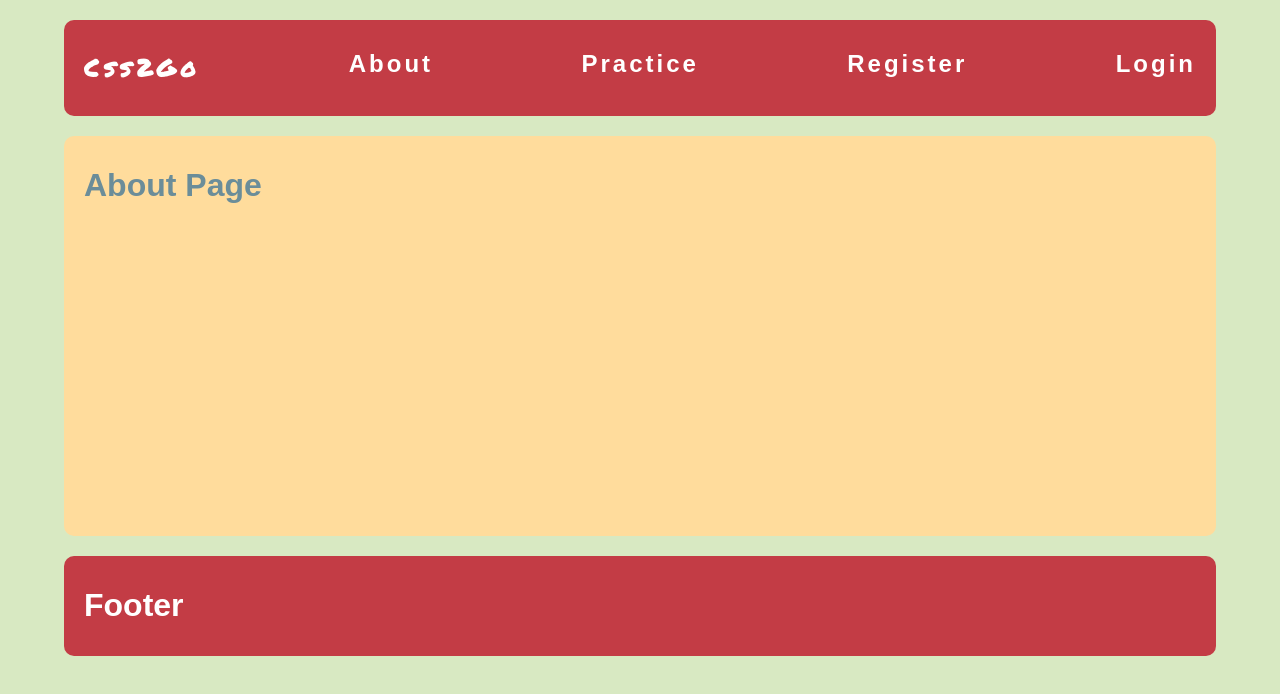
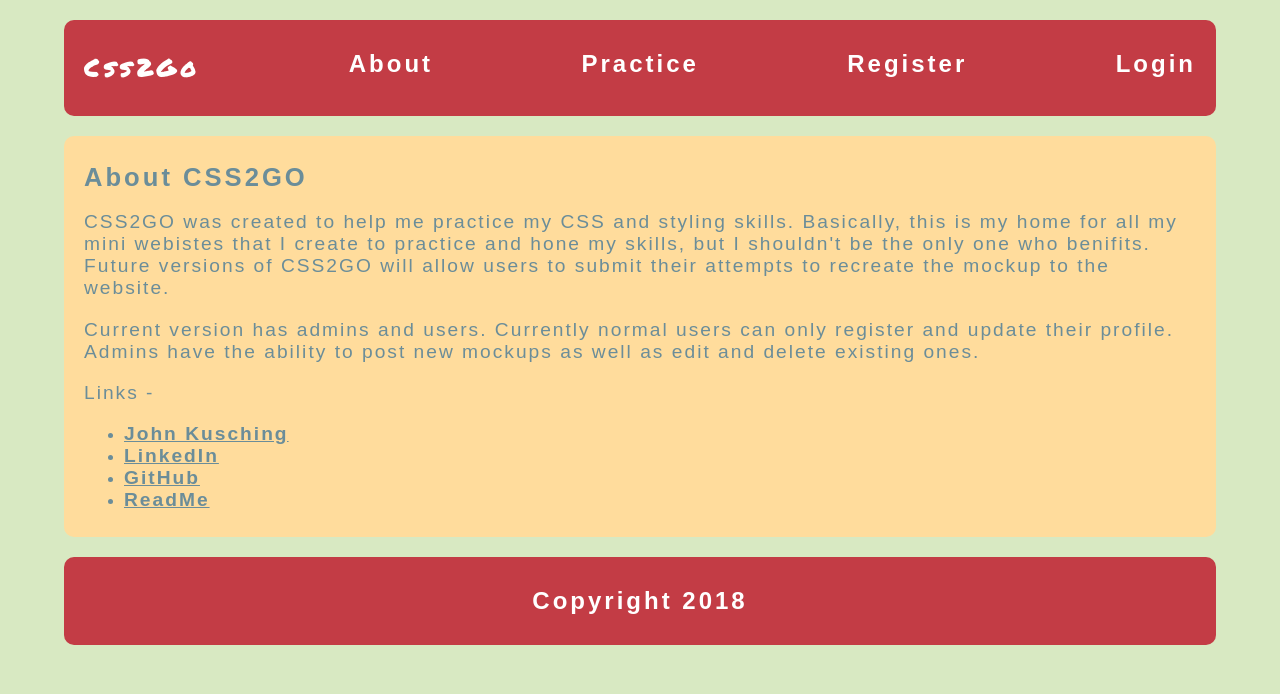
Before and after one commit to johnzxcvbnm/Pickle-Rick, a website: page public/index.html in a window 1280 px wide. Both pictures are taken after a click on the element "About". Drawn offline with nearby package versions, Linux system fonts and the light colour scheme; no server answers; a web font is replaced by a local one.

Commit message:
Updated home page and about page.  Fixed some CSS styling

```diff
--- a/public/css/main.css
+++ b/public/css/main.css
@@ -49,7 +49,7 @@ nav, footer {
   /* font-size: 2em; */
 }
 
-nav h5 {
+nav h5, footer h5 {
   font-size: 1.5em;
   letter-spacing: 3px;
   margin: 20px 0;
@@ -57,6 +57,46 @@ nav h5 {
 
 /****** Footer Section ******/
 
+footer {
+  text-align: center;
+  display: flex;
+  justify-content: center;
+}
+
+/****** Home Page Section ******/
+.homeSection {
+  text-align: center;
+  letter-spacing: 3px;
+  margin: 20px;
+}
+
+.homeSection h1 {
+  font-size: 4em;
+  letter-spacing: 4px;
+  margin-bottom: 0;
+}
+
+/****** About Page Section ******/
+.aboutSelection h1{
+  letter-spacing: 3px;
+  font-size: 1.6em;
+}
+
+.aboutSelection p, .aboutSelection a {
+  letter-spacing: 2px;
+  font-size: 1.2em;
+}
+
+.aboutSelection a {
+  color: var(--color-01);
+  font-weight: bold;
+  text-decoration: underline;
+}
+
+.aboutSelection a:hover {
+  color: var(--color-04);
+  text-decoration: none;
+}
 
 /****** Main Content Section ******/
 
--- a/public/partials/about.html
+++ b/public/partials/about.html
@@ -1 +1,14 @@
-<h1>About Page</h1>
+<div class="aboutSelection">
+  <h1>About CSS2GO</h1>
+  <p>CSS2GO was created to help me practice my CSS and styling skills.  Basically, this is my home for all my mini webistes that I create to practice and hone my skills, but I shouldn't be the only one who benifits.  Future versions of CSS2GO will allow users to submit their attempts to recreate the mockup to the website.</p>
+
+  <p>Current version has admins and users.  Currently normal users can only register and update their profile.  Admins have the ability to post new mockups as well as edit and delete existing ones.</p>
+
+  <p>Links - </p>
+  <ul>
+    <li><a href="http://kusching.com/#home">John Kusching</a></li>
+    <li><a href="https://www.linkedin.com/in/kusching/">LinkedIn</a></li>
+    <li><a href="https://github.com/johnzxcvbnm">GitHub</a></li>
+    <li><a href="https://github.com/johnzxcvbnm/Pickle-Rick/blob/master/README.md">ReadMe</a></li>
+  </ul>
+</div>
--- a/public/partials/footer.html
+++ b/public/partials/footer.html
@@ -1 +1 @@
-<h1>Footer</h1>
+<h5>Copyright 2018</h5>
--- a/public/partials/home.html
+++ b/public/partials/home.html
@@ -1 +1,4 @@
-<h1>Home Section</h1>
+<div class="homeSection">
+  <h1>CSS2GO</h1>
+  <h3>Because style should<br />always look good</h3>
+</div>
```
Also changed, not shown: README.md.
